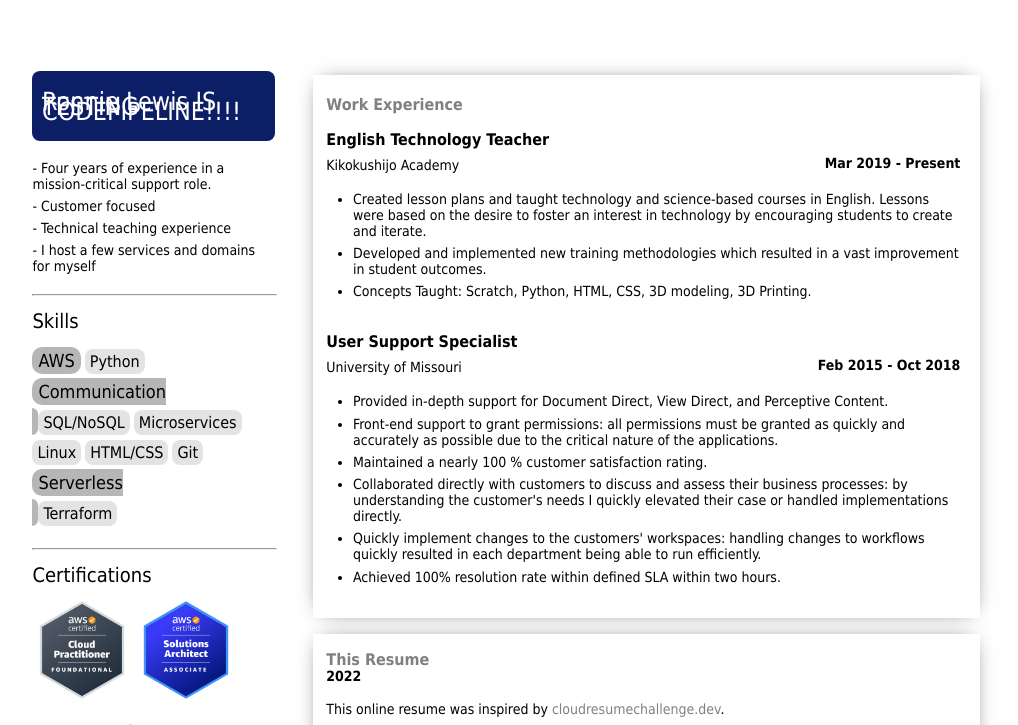
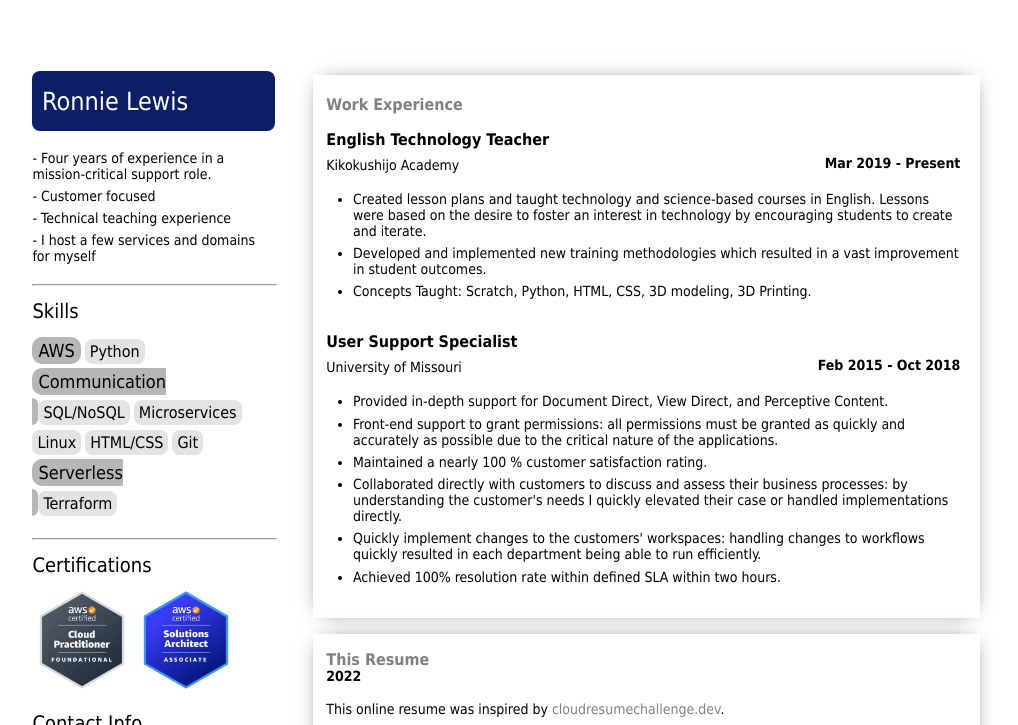
Before and after one commit to ronnielewis/Cloud-Resume, a plain HTML site: page index.html in a window 1280 px wide. Shown: the top 725 px of the page, without its empty margins (102-1120 px from the left). Drawn offline with Linux system fonts and the light colour scheme; no server answers.

Commit message:
final codepipeline test

```diff
--- a/index.html
+++ b/index.html
@@ -15,7 +15,7 @@
             <!-- SIDEBAR INFO (LEFT) -->
             <div id="sidebar-container">
                 <div id="name-background">
-                    <p id="name">Ronnie Lewis IS TESTING CODEPIPELINE!!!!</p>
+                    <p id="name">Ronnie Lewis</p>
                 </div>
                 <div id="span-exp-bio">
                     <span>- Four years of experience in a mission-critical support role. <br>- Customer focused<br>- Technical teaching experience <br>- I host a few services and domains for myself </span>
```
